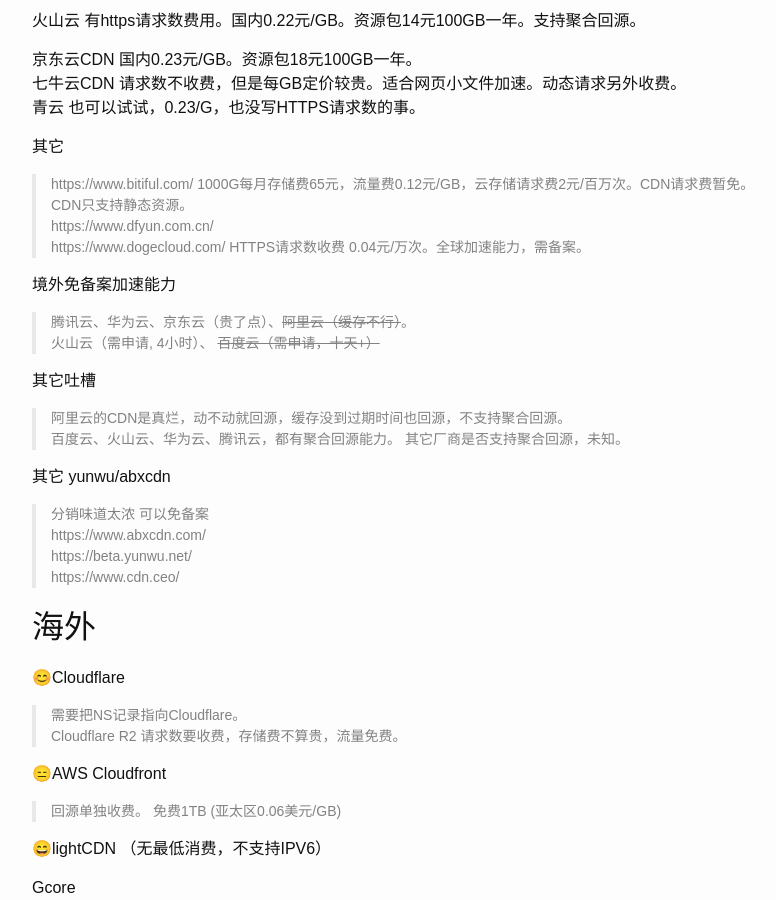
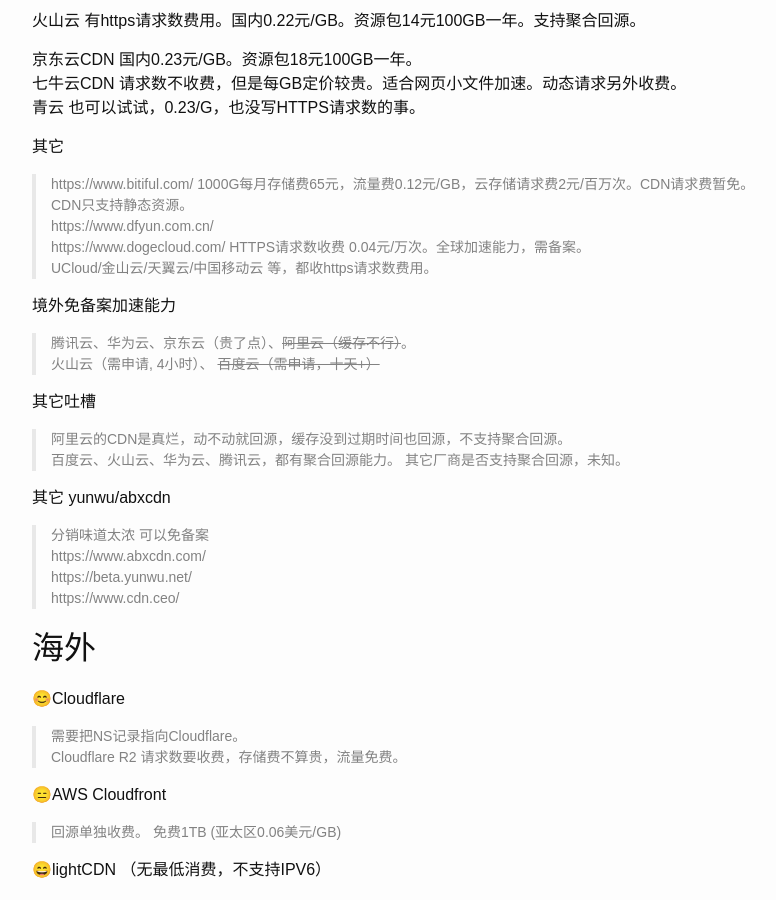
Before and after one commit to lgh06/blog, a Jekyll site: the page built from _posts/2025-05-25-cdn-https-requests.md, in a window 1280 px wide and 900 px high, scrolled down 769 px. Shown: the whole window, without its empty margins (238-1014 px from the left). Built offline with Jekyll 4.4.1, drawn with Linux system fonts in a browser that asks for light colours; a style sheet for code colours, icons or effects is not loaded.

Commit message:
docs: 添加更多CDN HTTPS请求收费信息

```diff
--- a/_posts/2025-05-25-cdn-https-requests.md
+++ b/_posts/2025-05-25-cdn-https-requests.md
@@ -38,6 +38,7 @@
 > https://www.bitiful.com/ 1000G每月存储费65元，流量费0.12元/GB，云存储请求费2元/百万次。CDN请求费暂免。CDN只支持静态资源。
 > https://www.dfyun.com.cn/
 > https://www.dogecloud.com/ HTTPS请求数收费 0.04元/万次。全球加速能力，需备案。
+> UCloud/金山云/天翼云/中国移动云 等，都收https请求数费用。
 
 境外免备案加速能力
 > 腾讯云、华为云、京东云（贵了点）、~~阿里云（缓存不行）~~。
```
